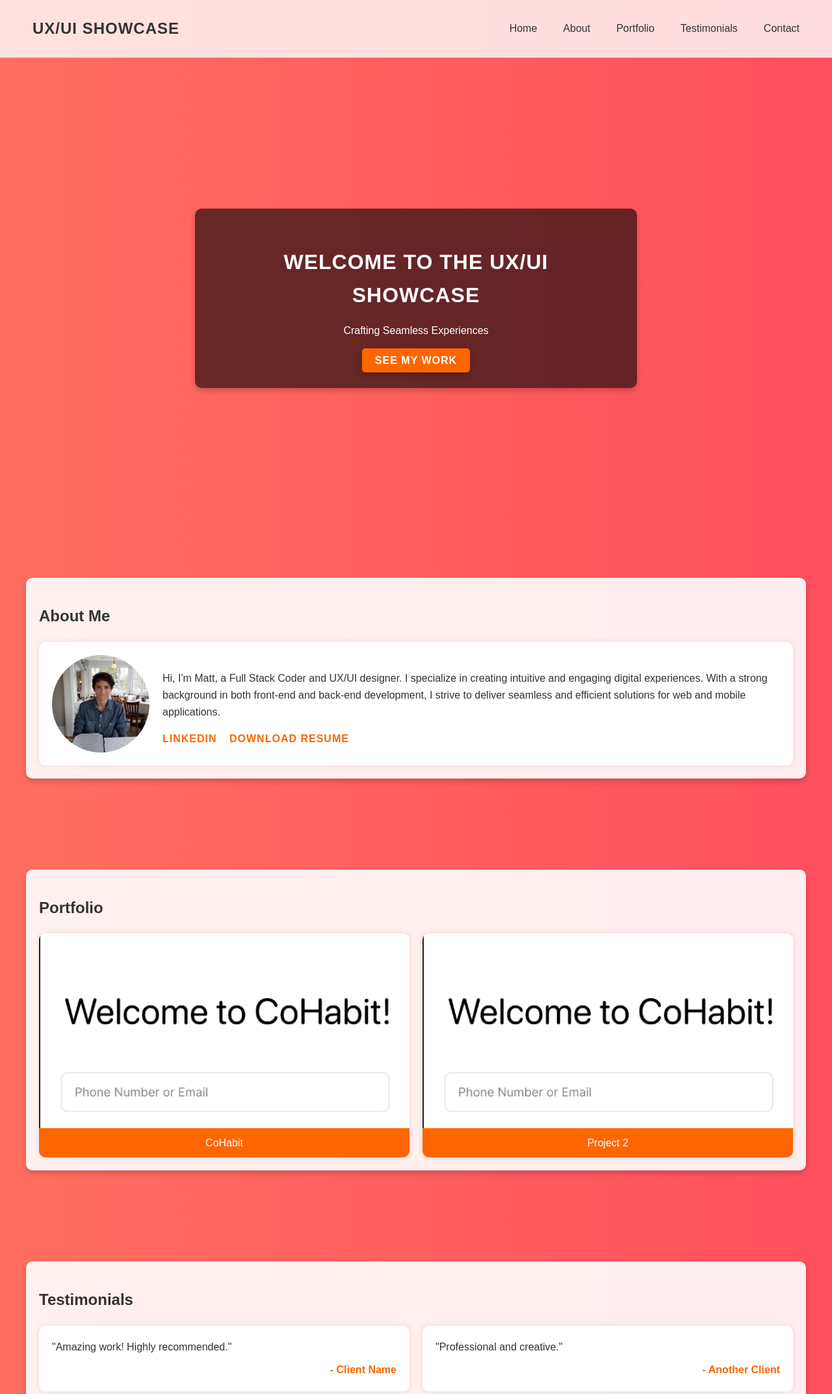
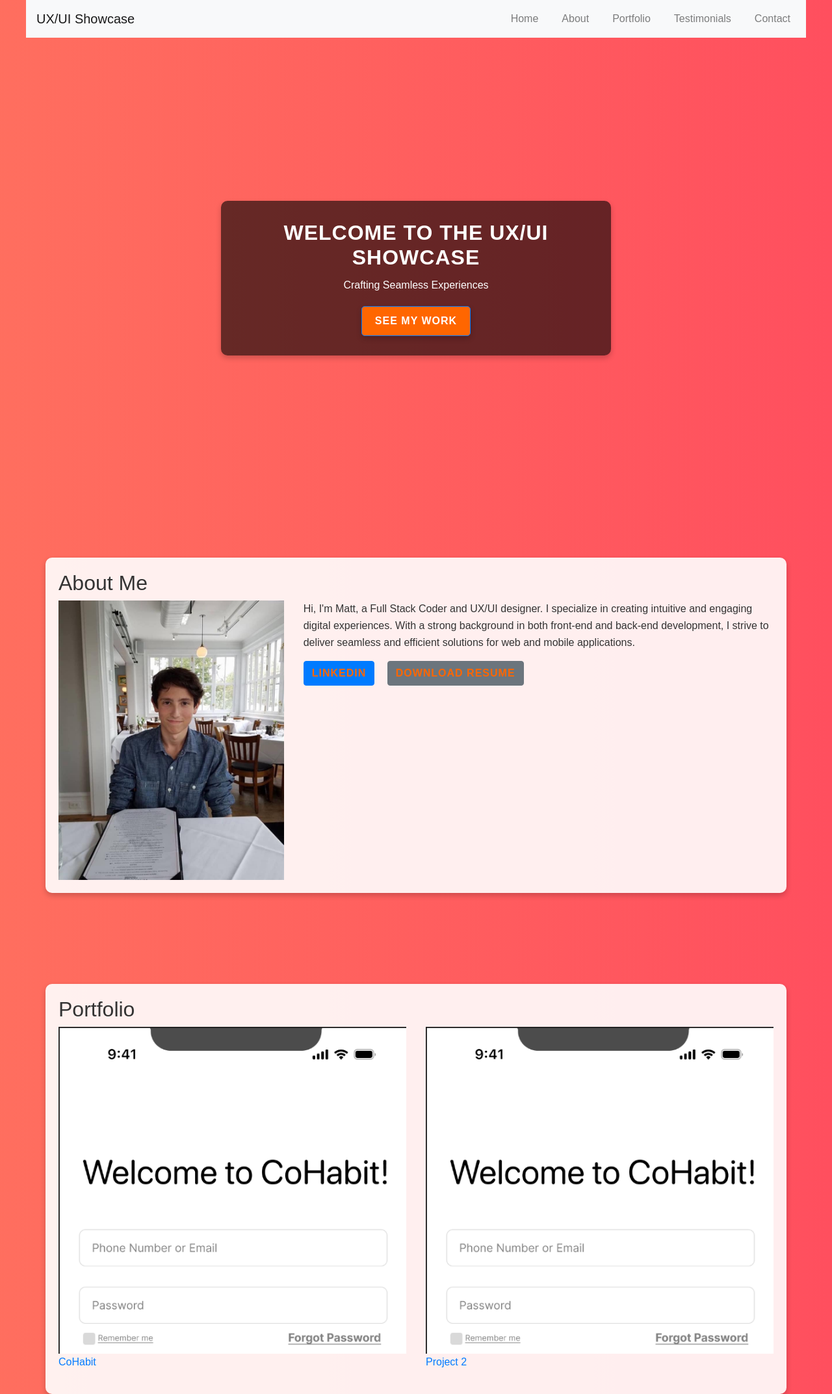
Before and after one commit to MatthewTrucco/Trucco-Portfolio, a plain HTML site: page index.html in a window 1280 px wide. Shown: the top 2145 px of the page at 65% size. Drawn offline with nearby package versions, Linux system fonts and the light colour scheme.

Commit message:
Update index.html

```diff
--- a/index.html
+++ b/index.html
@@ -4,108 +4,124 @@
     <meta charset="UTF-8">
     <meta name="viewport" content="width=device-width, initial-scale=1.0">
     <title>UX/UI Showcase</title>
+    <!-- Bootstrap CSS -->
+    <link href="https://stackpath.bootstrapcdn.com/bootstrap/4.5.2/css/bootstrap.min.css" rel="stylesheet">
     <link rel="stylesheet" href="styles.css">
 </head>
 <body>
-    <header>
-        <nav>
-            <a href="#" class="logo">UX/UI Showcase</a>
-            <ul>
-                <li><a href="#home">Home</a></li>
-                <li><a href="#about">About</a></li>
-                <li><a href="#portfolio">Portfolio</a></li>
-                <li><a href="#testimonials">Testimonials</a></li>
-                <li><a href="#contact">Contact</a></li>
+    <nav class="navbar navbar-expand-lg navbar-light bg-light">
+        <a class="navbar-brand" href="#">UX/UI Showcase</a>
+        <button class="navbar-toggler" type="button" data-toggle="collapse" data-target="#navbarNav" aria-controls="navbarNav" aria-expanded="false" aria-label="Toggle navigation">
+            <span class="navbar-toggler-icon"></span>
+        </button>
+        <div class="collapse navbar-collapse" id="navbarNav">
+            <ul class="navbar-nav ml-auto">
+                <li class="nav-item"><a class="nav-link" href="#home">Home</a></li>
+                <li class="nav-item"><a class="nav-link" href="#about">About</a></li>
+                <li class="nav-item"><a class="nav-link" href="#portfolio">Portfolio</a></li>
+                <li class="nav-item"><a class="nav-link" href="#testimonials">Testimonials</a></li>
+                <li class="nav-item"><a class="nav-link" href="#contact">Contact</a></li>
             </ul>
+        </div>
     </nav>
-    </header>
+
     <section id="home" class="hero">
-        <div class="hero-content">
+        <div class="hero-content text-center">
             <h1>Welcome to the UX/UI Showcase</h1>
             <p>Crafting Seamless Experiences</p>
-            <a href="#portfolio" class="btn">See My Work</a>
+            <a href="#portfolio" class="btn btn-primary">See My Work</a>
         </div>
     </section>
+
     <section id="about">
         <div class="container">
             <h2>About Me</h2>
-            <div class="about-content">
-                <img src="images/portrait.jpg" alt="Portrait">
-                <div class="about-text">
+            <div class="row">
+                <div class="col-md-4">
+                    <img src="images/portrait.jpg" alt="Portrait" class="img-fluid">
+                </div>
+                <div class="col-md-8">
                     <p>Hi, I'm Matt, a Full Stack Coder and UX/UI designer.
                         I specialize in creating intuitive and engaging digital experiences.
                         With a strong background in both front-end and back-end development,
                         I strive to deliver seamless and efficient solutions for web and mobile applications.</p>
                     <div class="social-links">
-                        <a href="https://www.linkedin.com/in/matthew-trucco-15aa81157/" target="_blank">LinkedIn</a>
-                        <a href="Matthew_Trucco_Resume.pdf" target="_blank" download>Download Resume</a>
+                        <a href="https://www.linkedin.com/in/matthew-trucco-15aa81157/" target="_blank" class="btn btn-primary">LinkedIn</a>
+                        <a href="Matthew_Trucco_Resume.pdf" target="_blank" download class="btn btn-secondary">Download Resume</a>
                     </div>
                 </div>
             </div>
         </div>
     </section>
+
     <section id="portfolio">
         <div class="container">
             <h2>Portfolio</h2>
-            <div class="gallery">
-                <div class="gallery-item">
+            <div class="row">
+                <div class="col-md-6">
                     <a href="project1.html">
-                        <img src="images/image.png" alt="Project 1">
+                        <img src="images/image.png" alt="Project 1" class="img-fluid">
                         <p>CoHabit</p>
                     </a>
                 </div>
-                <div class="gallery-item">
+                <div class="col-md-6">
                     <a href="project2.html">
-                        <img src="images/image.png" alt="Project 2">
+                        <img src="images/image.png" alt="Project 2" class="img-fluid">
                         <p>Project 2</p>
                     </a>
                 </div>
             </div>
         </div>
     </section>
+
     <section id="testimonials">
         <div class="container">
             <h2>Testimonials</h2>
-            <div class="testimonials-content">
+            <div class="row">
+                <div class="col-md-6">
                     <div class="testimonial">
                         <p>"Amazing work! Highly recommended."</p>
                         <p class="author">- Client Name</p>
                     </div>
+                </div>
+                <div class="col-md-6">
                     <div class="testimonial">
                         <p>"Professional and creative."</p>
                         <p class="author">- Another Client</p>
                     </div>
-                <!-- More testimonials -->
+                </div>
             </div>
         </div>
     </section>
+
     <section id="contact">
         <div class="container">
             <h2>Contact</h2>
             <form action="#">
                 <div class="form-group">
-                    <input type="text" placeholder="Your Name" required>
+                    <input type="text" class="form-control" placeholder="Your Name" required>
                 </div>
                 <div class="form-group">
-                    <input type="email" placeholder="Your Email" required>
+                    <input type="email" class="form-control" placeholder="Your Email" required>
                 </div>
                 <div class="form-group">
-                    <textarea placeholder="Your Message" required></textarea>
+                    <textarea class="form-control" placeholder="Your Message" required></textarea>
                 </div>
-                <button type="submit">Send</button>
+                <button type="submit" class="btn btn-primary">Send</button>
             </form>
         </div>
     </section>
-    <footer>
+
+    <footer class="bg-light">
         <div class="container">
-            <div class="footer-content">
-                <div class="footer-section about">
+            <div class="row">
+                <div class="col-md-4">
                     <h3>About</h3>
                     <p>A short description about the website or the company.</p>
                 </div>
-                <div class="footer-section links">
+                <div class="col-md-4">
                     <h3>Quick Links</h3>
-                    <ul>
+                    <ul class="list-unstyled">
                         <li><a href="#home">Home</a></li>
                         <li><a href="#about">About</a></li>
                         <li><a href="#portfolio">Portfolio</a></li>
@@ -113,18 +129,23 @@
                         <li><a href="#contact">Contact</a></li>
                     </ul>
                 </div>
-                <div class="footer-section contact">
+                <div class="col-md-4">
                     <h3>Contact</h3>
                     <p>Email: mctrucco@gmail.com</p>
                     <p>Phone: (908) 875-7199</p>
                     <p>State: Basking, City, NJ</p>
                 </div>
             </div>
-            <div class="footer-bottom">
+            <div class="text-center py-3">
                 <p>&copy; 2024 Trucco. All rights reserved.</p>
             </div>
         </div>
     </footer>
+
+    <!-- Bootstrap JS, Popper.js, and jQuery -->
+    <script src="https://code.jquery.com/jquery-3.5.1.slim.min.js"></script>
+    <script src="https://cdn.jsdelivr.net/npm/@popperjs/core@2.9.3/dist/umd/popper.min.js"></script>
+    <script src="https://stackpath.bootstrapcdn.com/bootstrap/4.5.2/js/bootstrap.min.js"></script>
     <script src="script.js"></script>
 </body>
 </html>
```
Lines whose indentation alone changed are shown as unchanged.
